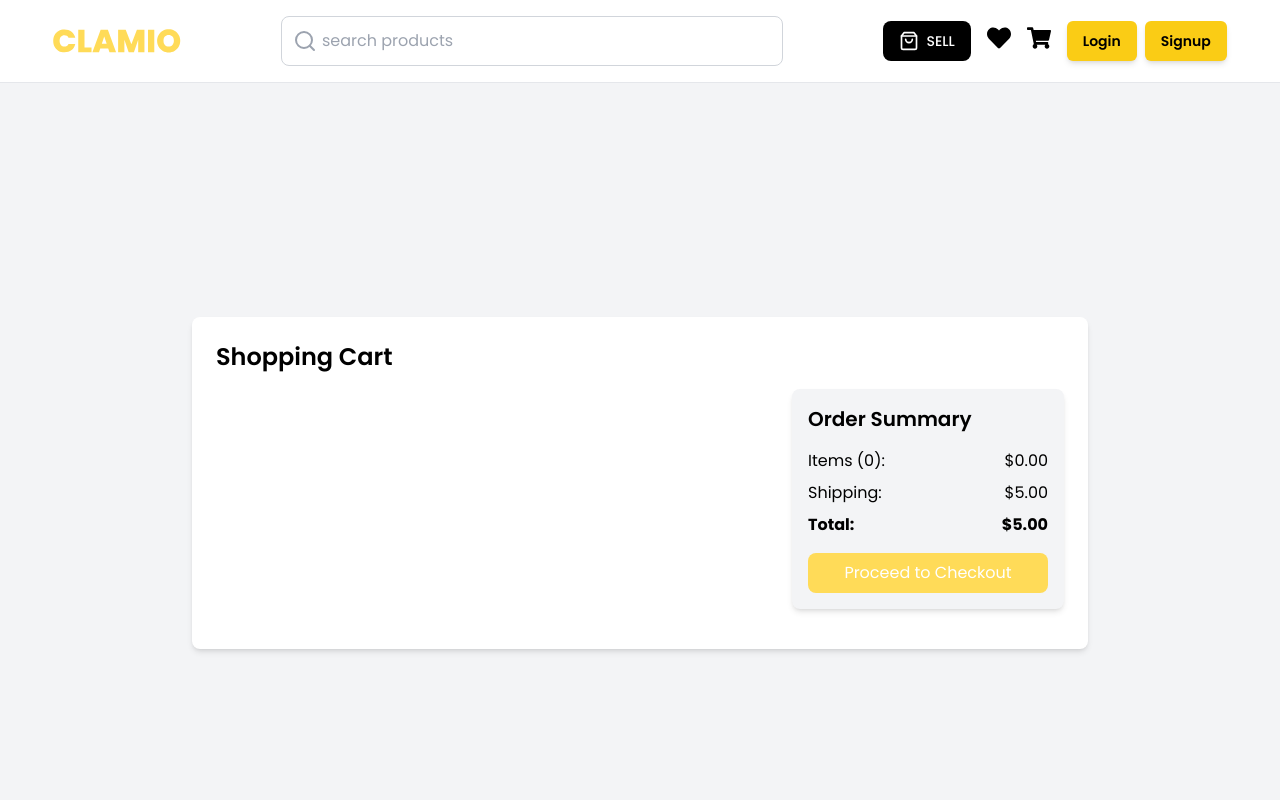
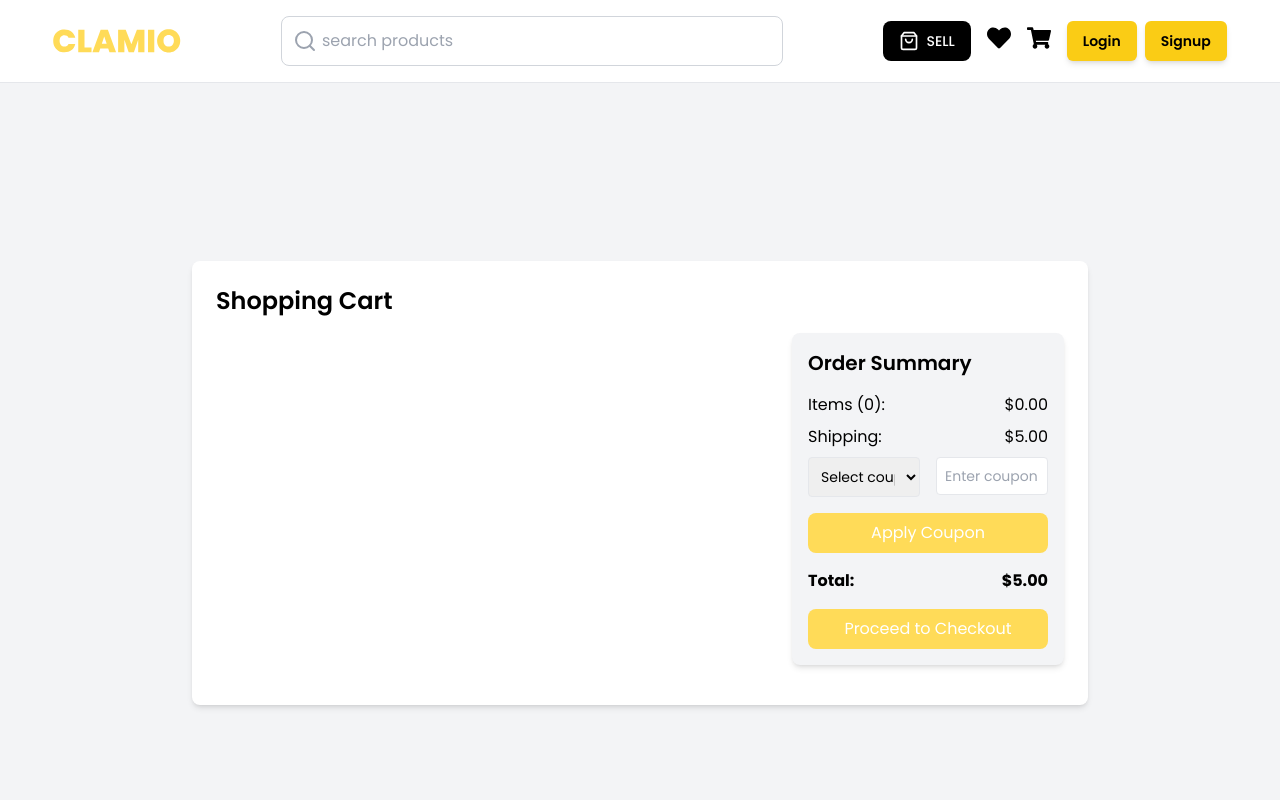
Before and after one commit to Tirthankar03/clamio-nextjs, a Next.js app: page /cart in a window 1280 px wide. Shown: the top 800 px of the page. Built offline with nearby package versions, Linux system fonts and the light colour scheme; what tailwindcss-debug-screens would draw is missing.

Commit message:
coupon added to cart page

```diff
--- a/components/shared/cart/orderSummary.tsx
+++ b/components/shared/cart/orderSummary.tsx
@@ -1,28 +1,40 @@
 'use client';
 import { RootState } from "@/Store/store";
 import { useRouter } from "next/navigation";
-import { useEffect, useState } from "react";
+import { useState } from "react";
 import { useSelector } from "react-redux";
 import { toast } from "sonner";
+import { COUPONS } from "@/constants/data";
 
 function OrderSummary({ totalItems, totalCost }: any) {
-
     const isLoggedIn = useSelector((store: RootState) => store.user.isLoggedIn);
-
     const router = useRouter();
 
+    const [couponCode, setCouponCode] = useState('');
+    const [selectedCoupon, setSelectedCoupon] = useState('');
+    const [discount, setDiscount] = useState(0);
+
+    const handleApplyCoupon = () => {
+        const coupon = COUPONS.find(c => c.code === couponCode.toUpperCase() || c.code === selectedCoupon);
+        if (coupon) {
+            setDiscount(coupon.value);
+            toast.success(`Coupon applied! You got $${coupon.value} off`);
+        } else {
+            toast.error('Invalid coupon code');
+        }
+    };
+
     const handleClick = () => {
-
         if (isLoggedIn) {
-            toast.success('checking out');
+            toast.success('Checking out');
         } else {
-            toast.warning('you need to login first');
+            toast.warning('You need to log in first');
             setTimeout(() => {
                 router.push('/login');
-            }, 2000)
-        };
+            }, 2000);
+        }
+    };
 
-    }
     return (
         <div className="bg-gray-100 p-4 rounded-lg shadow-md">
             <h2 className="text-xl font-semibold mb-4">Order Summary</h2>
@@ -34,11 +46,55 @@ function OrderSummary({ totalItems, totalCost }: any) {
                 <span>Shipping:</span>
                 <span>$5.00</span>
             </div>
+            {discount > 0 && (
+                <div className="flex justify-between mb-2 text-green-500">
+                    <span>Coupon Discount:</span>
+                    <span>-${discount.toFixed(2)}</span>
+                </div>
+            )}
+            <div className="flex mb-4 space-x-4">
+                <div className="flex-1">
+                    <select
+                        value={selectedCoupon}
+                        onChange={(e) => setSelectedCoupon(e.target.value)}
+                        className="border p-2 rounded w-full text-sm"
+                    >
+                        <option value="">Select coupon</option>
+                        {COUPONS.map((coupon) => (
+                            <option key={coupon.code} value={coupon.code}>
+                                {coupon.code}
+                            </option>
+                        ))}
+                    </select>
+                </div>
+                <div className="flex-1 ml-4">
+                    <input
+                        type="text"
+                        placeholder="Enter coupon code"
+                        value={couponCode}
+                        onChange={(e) => setCouponCode(e.target.value)}
+                        className="border p-2 rounded w-full text-sm"
+                    />
+                </div>
+            </div>
+            <div className="flex mb-4">
+                <button
+                    onClick={handleApplyCoupon}
+                    className="bg-primary text-white py-2 px-4 rounded-lg w-full hover:bg-primary-dark transition duration-300"
+                >
+                    Apply Coupon
+                </button>
+            </div>
             <div className="flex justify-between font-bold">
                 <span>Total:</span>
-                <span>${(totalCost + 5.00).toFixed(2)}</span>
+                <span>${(totalCost + 5.00 - discount).toFixed(2)}</span>
             </div>
-            <button className="w-full bg-primary text-white py-2 mt-4 rounded-lg hover:bg-primary-dark transition duration-300" onClick={handleClick}>Proceed to Checkout</button>
+            <button
+                className="w-full bg-primary text-white py-2 mt-4 rounded-lg hover:bg-primary-dark transition duration-300"
+                onClick={handleClick}
+            >
+                Proceed to Checkout
+            </button>
         </div>
     );
 }
--- a/constants/data.ts
+++ b/constants/data.ts
@@ -1259,3 +1259,10 @@ export const orders = [
   },
   // Add more orders here with the appropriate type
 ];
+
+// constants.ts
+export const COUPONS = [
+  { code: 'DISCOUNT10', value: 10 },
+  { code: 'DISCOUNT20', value: 20 },
+  { code: 'DISCOUNT30', value: 30 },
+];
```
